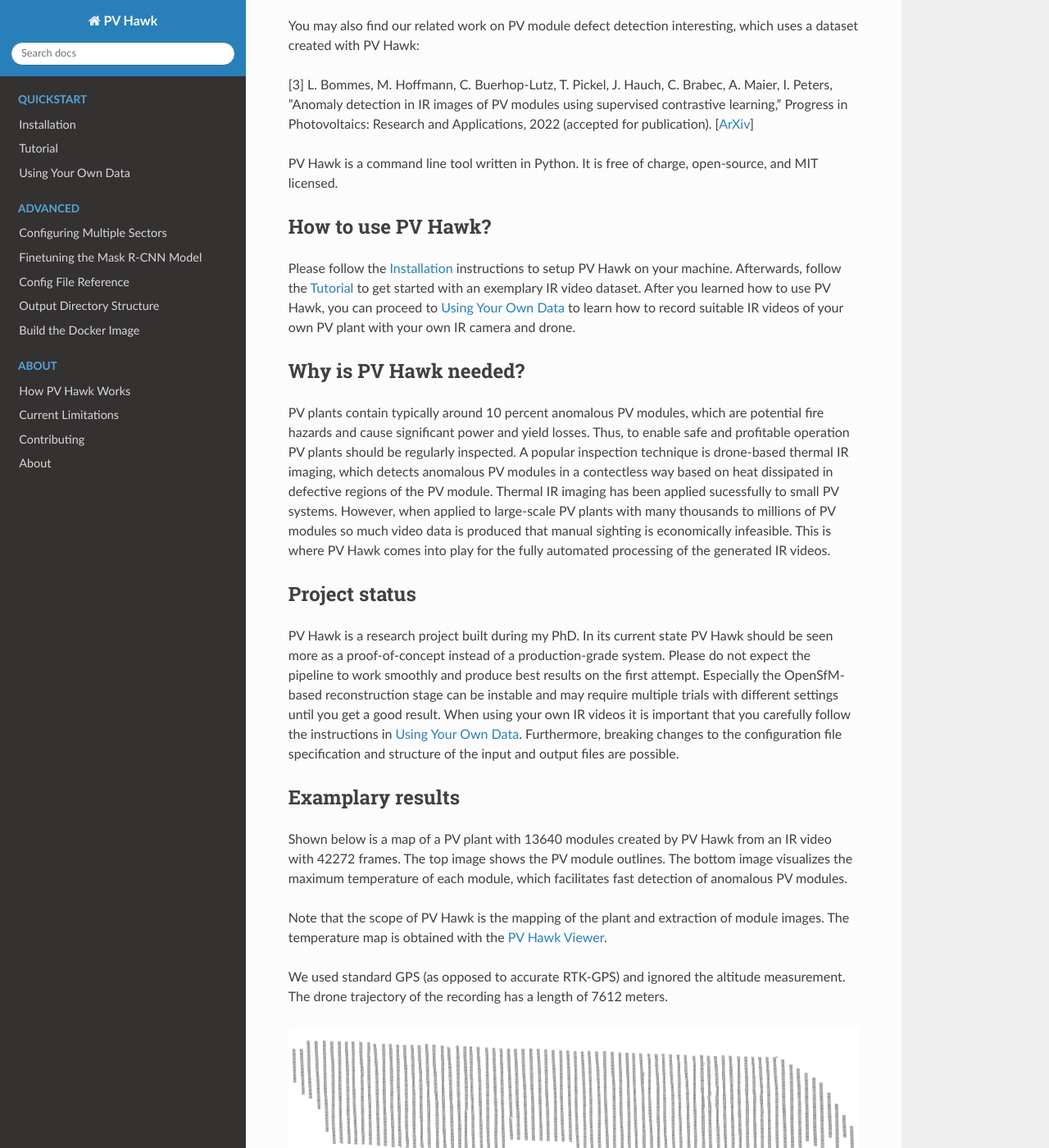
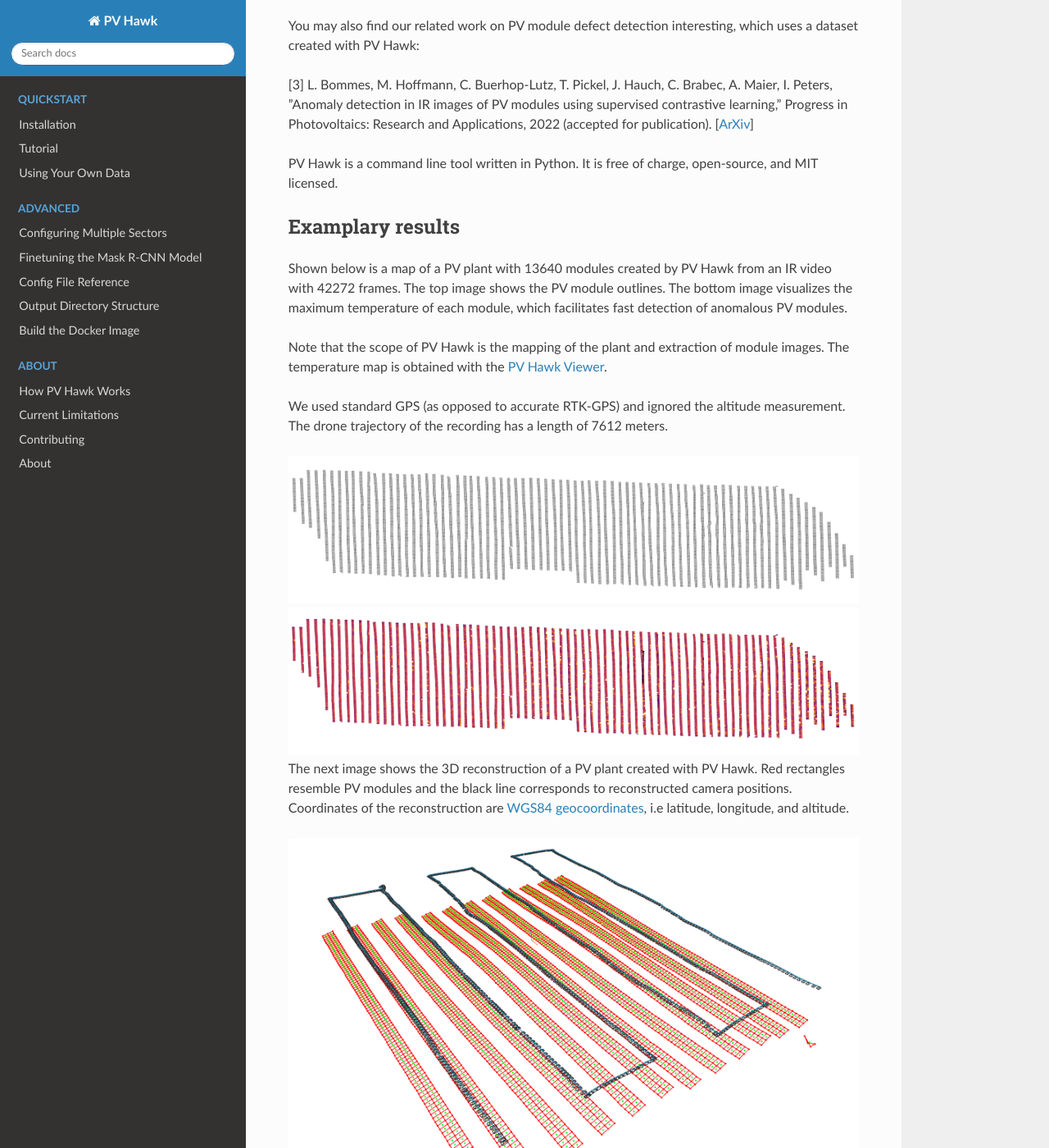
Before and after one commit to LukasBommes/PV-Hawk, a Sphinx documentation site: the page built from docs/source/index.rst, in a window 1280 px wide and 1400 px high, scrolled down 1104 px. Shown: the whole window at 82% size. Built offline with Sphinx 7.4.7 and the Read the Docs theme 2.0.0, drawn with Linux system fonts in a browser that asks for light colours.

Commit message:
improved exemplary outputs

```diff
--- a/README.rst
+++ b/README.rst
@@ -31,21 +31,6 @@
 
 PV Hawk is a command line tool written in Python. It is free of charge, open-source, and MIT licensed.
 
-How to use PV Hawk?
--------------------
-
-Please follow the `Installation <https://lukasbommes.github.io/PV-Hawk/installation.html>`_ instructions to setup PV Hawk on your machine. Afterwards, follow the `Tutorial <https://lukasbommes.github.io/PV-Hawk/tutorial.html>`_ to get started with an exemplary IR video dataset. After you learned how to use PV Hawk, you can proceed to `Using Your Own Data <https://lukasbommes.github.io/PV-Hawk/using_own_data.html#using-own-data>`_ to learn how to record suitable IR videos of your own PV plant with your own IR camera and drone.
-
-Why is PV Hawk needed?
-----------------------
-
-PV plants contain typically around 10 percent anomalous PV modules, which are potential fire hazards and cause significant power and yield losses. Thus, to enable safe and profitable operation PV plants should be regularly inspected. A popular inspection technique is drone-based thermal IR imaging, which detects anomalous PV modules in a contectless way based on heat dissipated in defective regions of the PV module. Thermal IR imaging has been applied sucessfully to small PV systems. However, when applied to large-scale PV plants with many thousands to millions of PV modules so much video data is produced that manual sighting is economically infeasible. This is where PV Hawk comes into play for the fully automated processing of the generated IR videos.
-
-Project status
---------------
-
-PV Hawk is a research project built during my PhD. In its current state PV Hawk should be seen more as a proof-of-concept instead of a production-grade system. Please do not expect the pipeline to work smoothly and produce best results on the first attempt. Especially the OpenSfM-based reconstruction stage can be instable and may require multiple trials with different settings until you get a good result. When using your own IR videos it is important that you carefully follow the instructions in `Using Your Own Data <https://lukasbommes.github.io/PV-Hawk/using_own_data.html#using-own-data>`_. Furthermore, breaking changes to the configuration file specification and structure of the input and output files are possible.
-
 Examplary results
 -----------------
 
@@ -71,6 +56,31 @@
       </object>
     </embed>
 
+The next image shows the 3D reconstruction of a PV plant created with PV Hawk. Red rectangles resemble PV modules and the black line corresponds to reconstructed camera positions. Coordinates of the reconstruction are `WGS84 geocoordinates <https://en.wikipedia.org/wiki/World_Geodetic_System>`_, i.e latitude, longitude, and altitude.
+
+.. raw:: html
+
+    <embed>
+      <object data="example_outputs/reconstruction.png" type="image/png" style="width: 100%;">
+        <img src="docs/source/images/example_outputs/reconstruction.png">
+      </object>
+    </embed>
+
+How to use PV Hawk?
+-------------------
+
+Please follow the `Installation <https://lukasbommes.github.io/PV-Hawk/installation.html>`_ instructions to setup PV Hawk on your machine. Afterwards, follow the `Tutorial <https://lukasbommes.github.io/PV-Hawk/tutorial.html>`_ to get started with an exemplary IR video dataset. After you learned how to use PV Hawk, you can proceed to `Using Your Own Data <https://lukasbommes.github.io/PV-Hawk/using_own_data.html#using-own-data>`_ to learn how to record suitable IR videos of your own PV plant with your own IR camera and drone.
+
+Why is PV Hawk needed?
+----------------------
+
+PV plants contain typically around 10 percent anomalous PV modules, which are potential fire hazards and cause significant power and yield losses. Thus, to enable safe and profitable operation PV plants should be regularly inspected. A popular inspection technique is drone-based thermal IR imaging, which detects anomalous PV modules in a contectless way based on heat dissipated in defective regions of the PV module. Thermal IR imaging has been applied sucessfully to small PV systems. However, when applied to large-scale PV plants with many thousands to millions of PV modules so much video data is produced that manual sighting is economically infeasible. This is where PV Hawk comes into play for the fully automated processing of the generated IR videos.
+
+Project status
+--------------
+
+PV Hawk is a research project built during my PhD. In its current state PV Hawk should be seen more as a proof-of-concept instead of a production-grade system. Please do not expect the pipeline to work smoothly and produce best results on the first attempt. Especially the OpenSfM-based reconstruction stage can be instable and may require multiple trials with different settings until you get a good result. When using your own IR videos it is important that you carefully follow the instructions in `Using Your Own Data <https://lukasbommes.github.io/PV-Hawk/using_own_data.html#using-own-data>`_. Furthermore, breaking changes to the configuration file specification and structure of the input and output files are possible.
+
 Who are the target audiences?
 -----------------------------
 
--- a/docs/source/using_own_data.rst
+++ b/docs/source/using_own_data.rst
@@ -19,7 +19,7 @@
 Drone requirements
 ^^^^^^^^^^^^^^^^^^
 
-Our drone records its GPS longitude and latitude in WGS 84 coordinates at a rate of 1 Hz. PV Hawk performs internally a piecewise linear interpolation of the GPS trajectory to match the GPS measurement rate to the higher video frame rate. A higher measurement rate than 1 Hz is still desirable. Further, we ignore the altitude measurement of our drone as it is based on the barometer alone and not accurate enough. PV Hawk can handle this missing altitude. However, results will be more accurate and stable when an accurate altitude measurement is provided. Thus, we recommend using Real-time kinematic (RTK) GPS, which provdies centermeter-accurate longitude, latitude and altitude measurements.
+Our drone records its GPS longitude and latitude in `WGS84 coordinates <https://en.wikipedia.org/wiki/World_Geodetic_System>`_ at a rate of 1 Hz. PV Hawk performs internally a piecewise linear interpolation of the GPS trajectory to match the GPS measurement rate to the higher video frame rate. A higher measurement rate than 1 Hz is still desirable. Further, we ignore the altitude measurement of our drone as it is based on the barometer alone and not accurate enough. PV Hawk can handle this missing altitude. However, results will be more accurate and stable when an accurate altitude measurement is provided. Thus, we recommend using Real-time kinematic (RTK) GPS, which provdies centermeter-accurate longitude, latitude and altitude measurements.
 
 
 Camera requirements
```
Also changed, not shown: docs/source/images/example_outputs/reconstruction.png (added).
